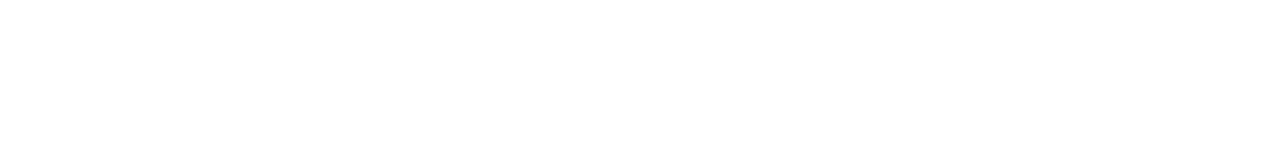
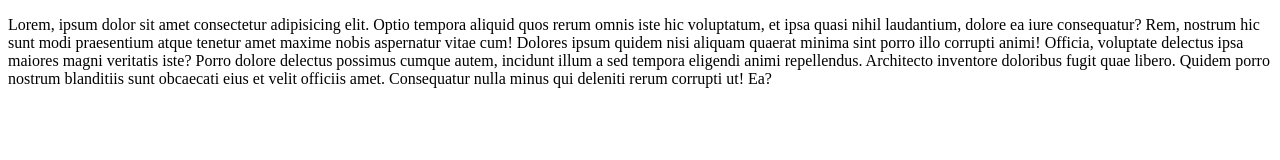
Before and after one commit to htpple/test-project, a plain HTML site: page index.html in a window 1280 px wide. Drawn offline with Linux system fonts and the light colour scheme.

Commit message:
added paragraph to body

```diff
--- a/index.html
+++ b/index.html
@@ -7,6 +7,8 @@
     <title>Document</title>
 </head>
 <body>
-
+    <p>
+        Lorem, ipsum dolor sit amet consectetur adipisicing elit. Optio tempora aliquid quos rerum omnis iste hic voluptatum, et ipsa quasi nihil laudantium, dolore ea iure consequatur? Rem, nostrum hic sunt modi praesentium atque tenetur amet maxime nobis aspernatur vitae cum! Dolores ipsum quidem nisi aliquam quaerat minima sint porro illo corrupti animi! Officia, voluptate delectus ipsa maiores magni veritatis iste? Porro dolore delectus possimus cumque autem, incidunt illum a sed tempora eligendi animi repellendus. Architecto inventore doloribus fugit quae libero. Quidem porro nostrum blanditiis sunt obcaecati eius et velit officiis amet. Consequatur nulla minus qui deleniti rerum corrupti ut! Ea?
+    </p>
 </body>
 </html>
```
